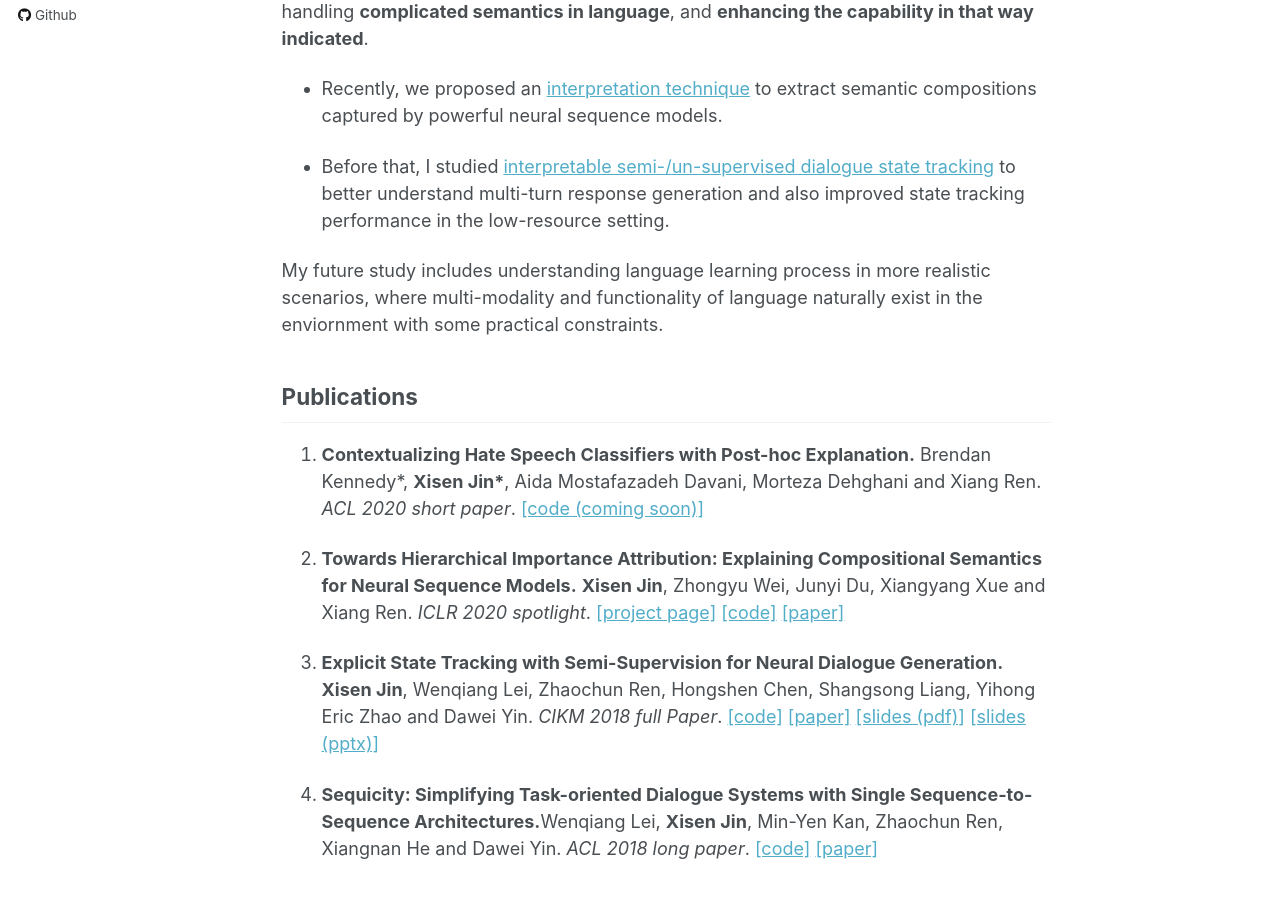
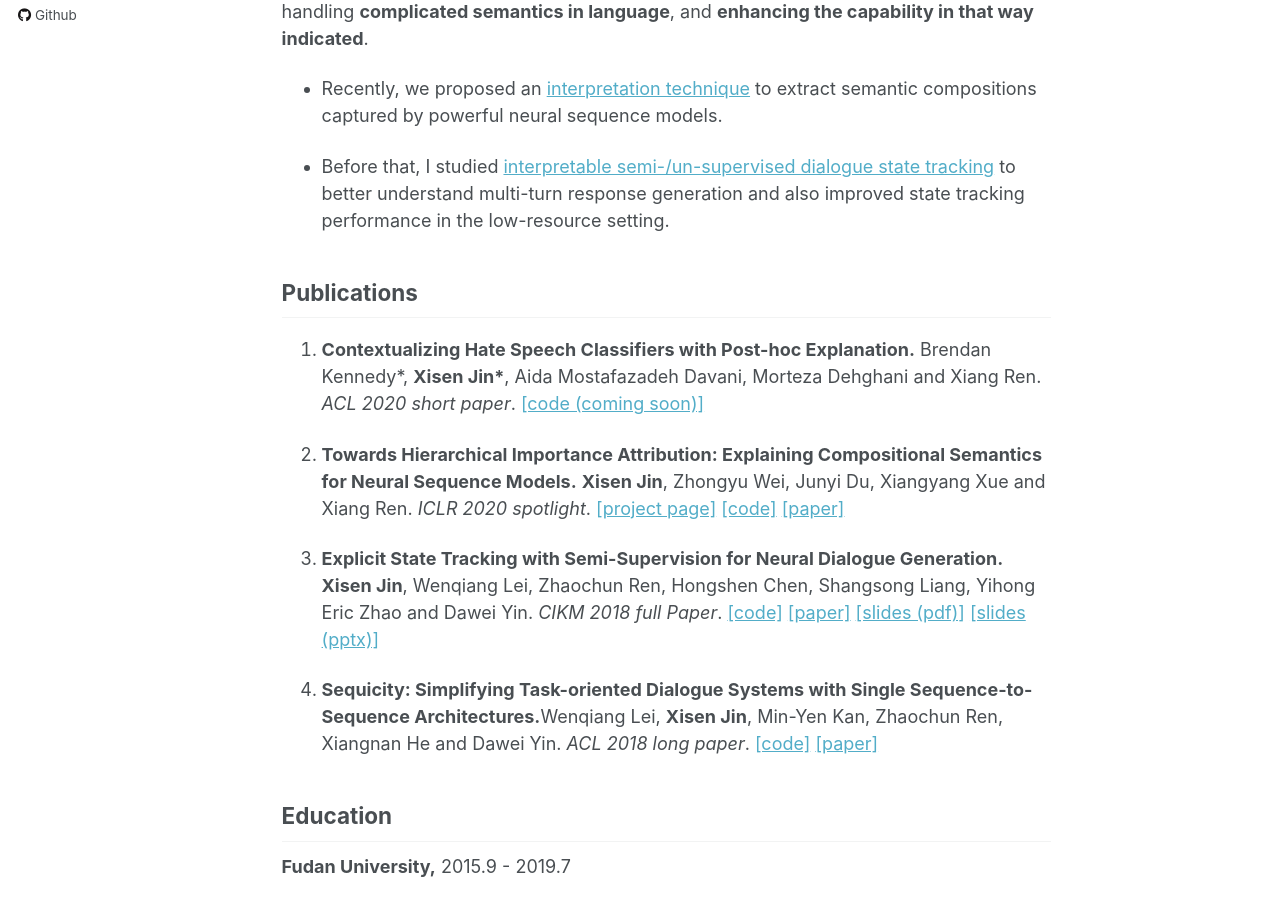
Before and after one commit to AuCson/aucson.github.io, a Jekyll site: the page built from _pages/about.md, in a window 1280 px wide and 900 px high, scrolled down 443 px. Built offline with Jekyll 4.4.1, drawn with Linux system fonts in a browser that asks for light colours.

Commit message:
updated bio

```diff
--- a/_pages/about.md
+++ b/_pages/about.md
@@ -19,8 +19,6 @@ I am always interested in **understanding** the capability of machine learning m
 - Recently, we proposed an [interpretation technique](#iclr20towards) to extract semantic compositions captured by powerful neural sequence models.
 
 - Before that, I studied [interpretable semi-/un-supervised dialogue state tracking](#cikm18explicit) to better understand multi-turn response generation and also improved state tracking performance in the low-resource setting.
-
-My future study includes understanding language learning process in more realistic scenarios, where multi-modality and functionality of language naturally exist in the enviornment with some practical constraints.
 
 
 ## Publications
```
